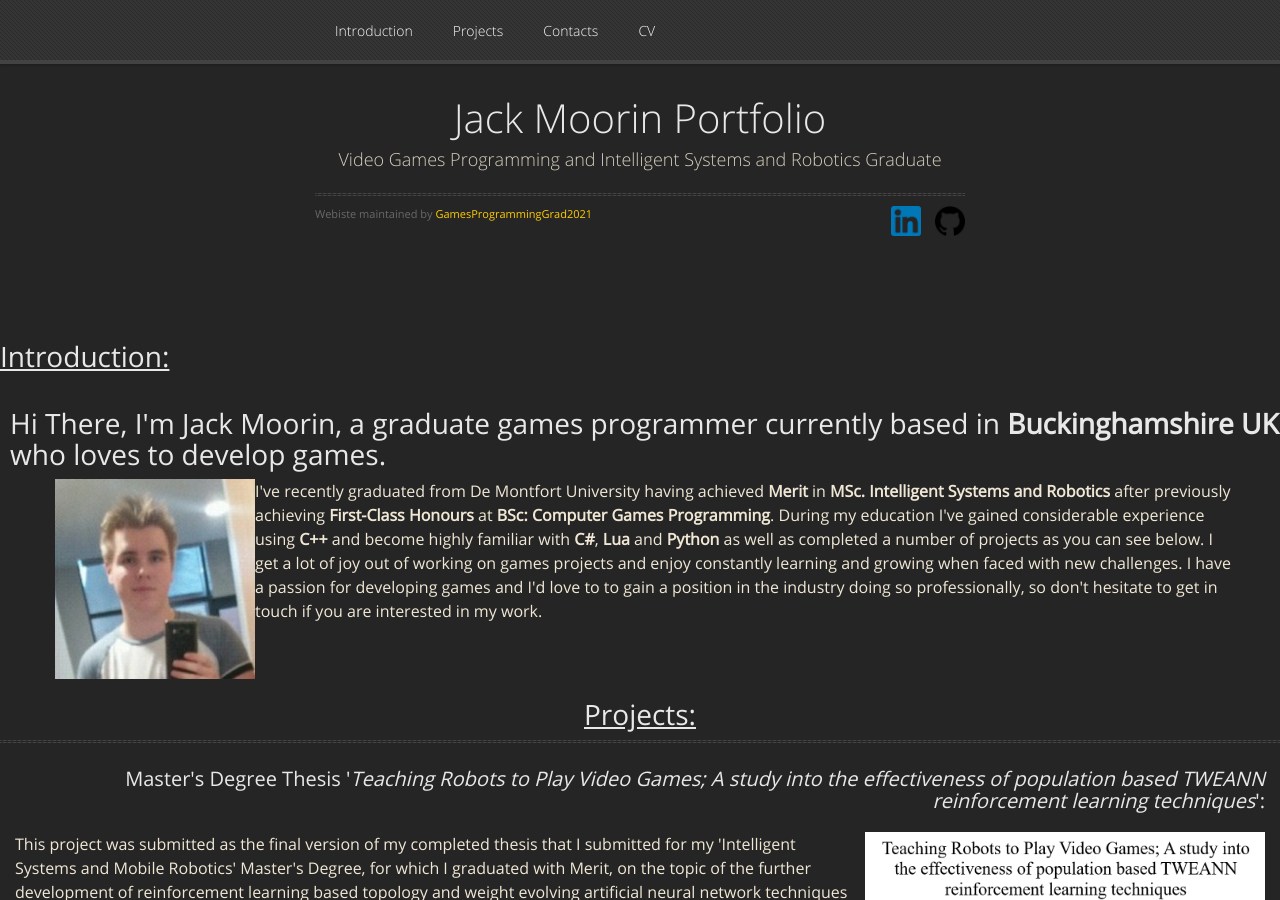
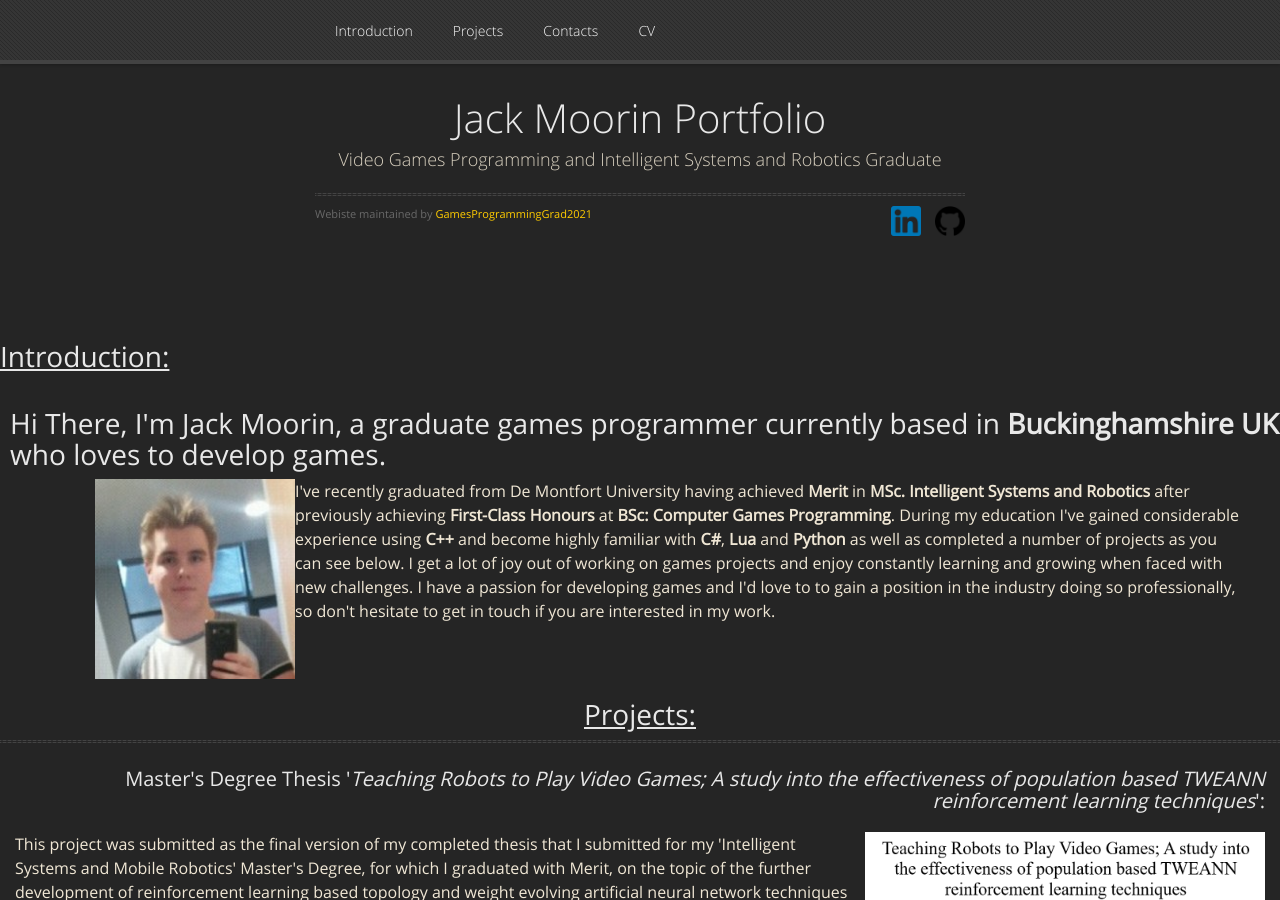
Before and after one commit to GamesProgrammingGrad2021/GamesProgrammingGrad2021.github.io, a Jekyll site: the page built from index.md, in a window 1280 px wide and 900 px high. Built offline with Jekyll 4.4.1, drawn with Linux system fonts in a browser that asks for light colours; nearby versions of some CDN libraries; our own code applies the rules of GitHub Pages for plain Markdown files.

Commit message:
Update default.html

```diff
--- a/_layouts/default.html
+++ b/_layouts/default.html
@@ -196,7 +196,7 @@
 	<h1 style="padding-left: 10px;">Hi There,
 	I'm Jack Moorin, a graduate games programmer currently based in <b>Buckinghamshire UK</b> who loves to develop games.</h1>
 	<div class="project_div_l">
-		<div class="project_text_div_l" style="padding-right: 40px;">
+		<div class="project_text_div_l" style="padding-left: 40px; padding-right: 40px;">
 		<img src="Portfolio_Profile_Image.jpg" alt="Profile_Picture" class="project_thumbnail_l" style="width:200px; height:200px; padding-left: 40px; padding-right: 0px;">
 		I've recently graduated from De Montfort University having achieved <b>Merit</b> in <b>MSc. Intelligent Systems and
 		Robotics</b> after previously achieving <b>First-Class Honours</b> at <b>BSc: Computer Games Programming</b>. During my
```
